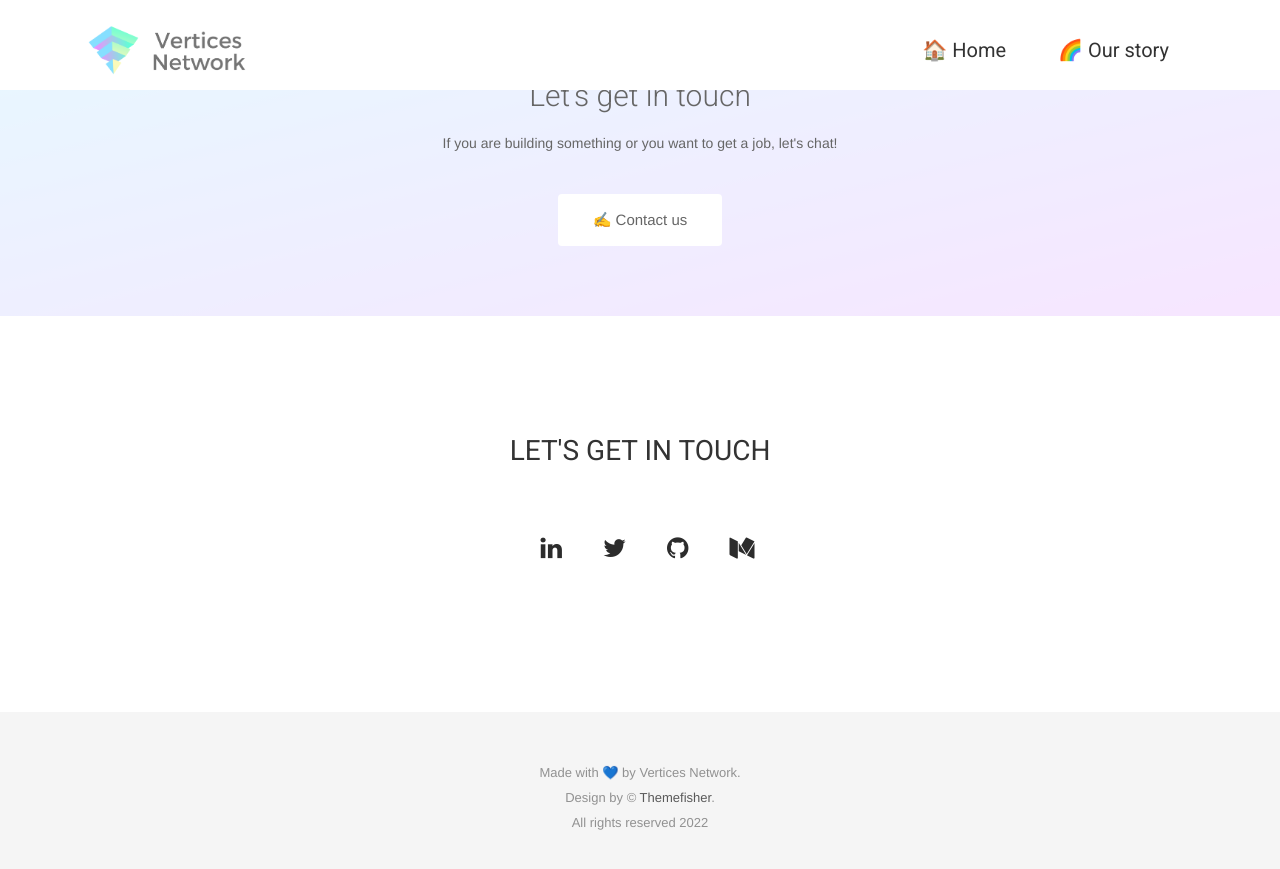
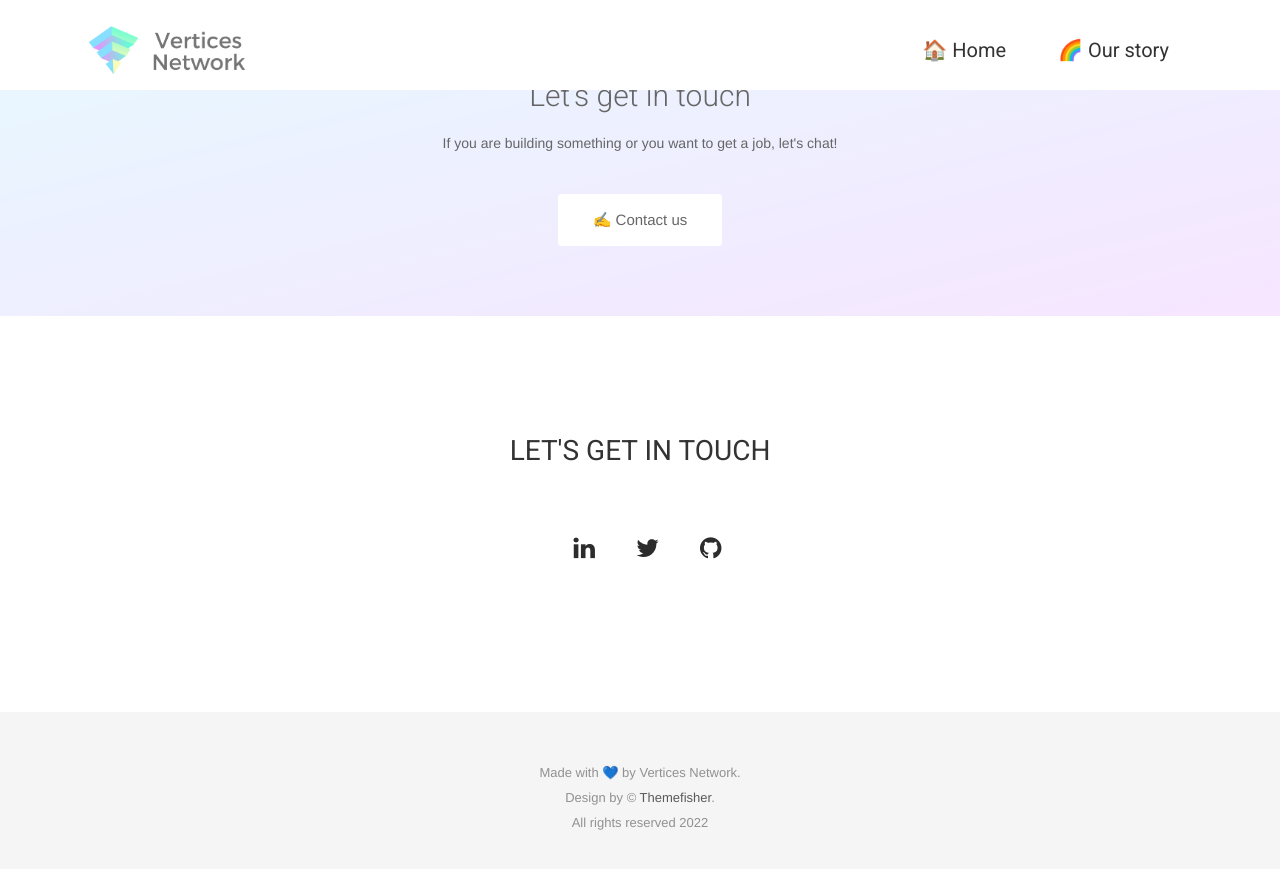
Before and after one commit to vertices-network/vertices-network.github.io, a Jekyll site: the page built from index.html, in a window 1280 px wide and 900 px high, scrolled down 1950 px. Shown: the top 869 px of the window. Built offline with Jekyll 4.4.1, drawn with Linux system fonts in a browser that asks for light colours; nearby versions of some CDN libraries; some web fonts are replaced.

Commit message:
links: remove medium

```diff
--- a/index.html
+++ b/index.html
@@ -130,9 +130,6 @@ permalink: /
         <li>
           <a href="http://github.com/vertices-network"><i class="fa fa-github"></i></a>
         </li>
-        <li>
-          <a href="https://medium.com/vertices-network"><i class="fa fa-medium"></i></a>
-        </li>
       </ul>
     </div>
 </section>
```
